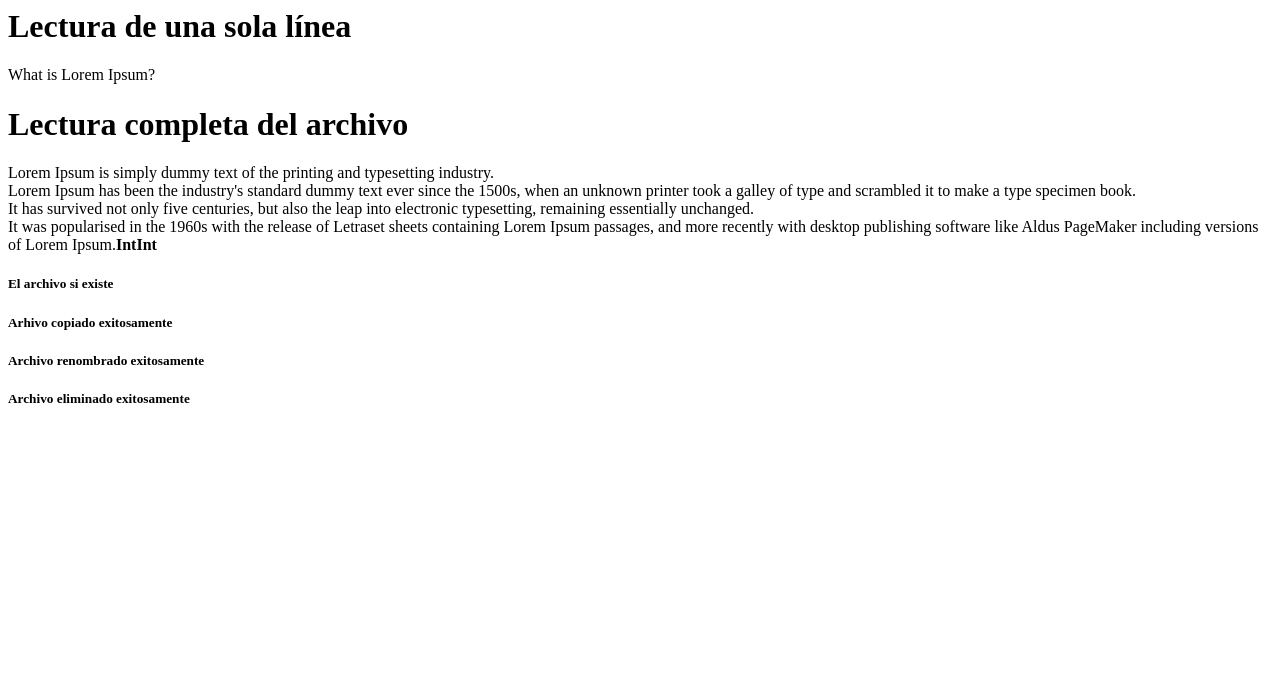
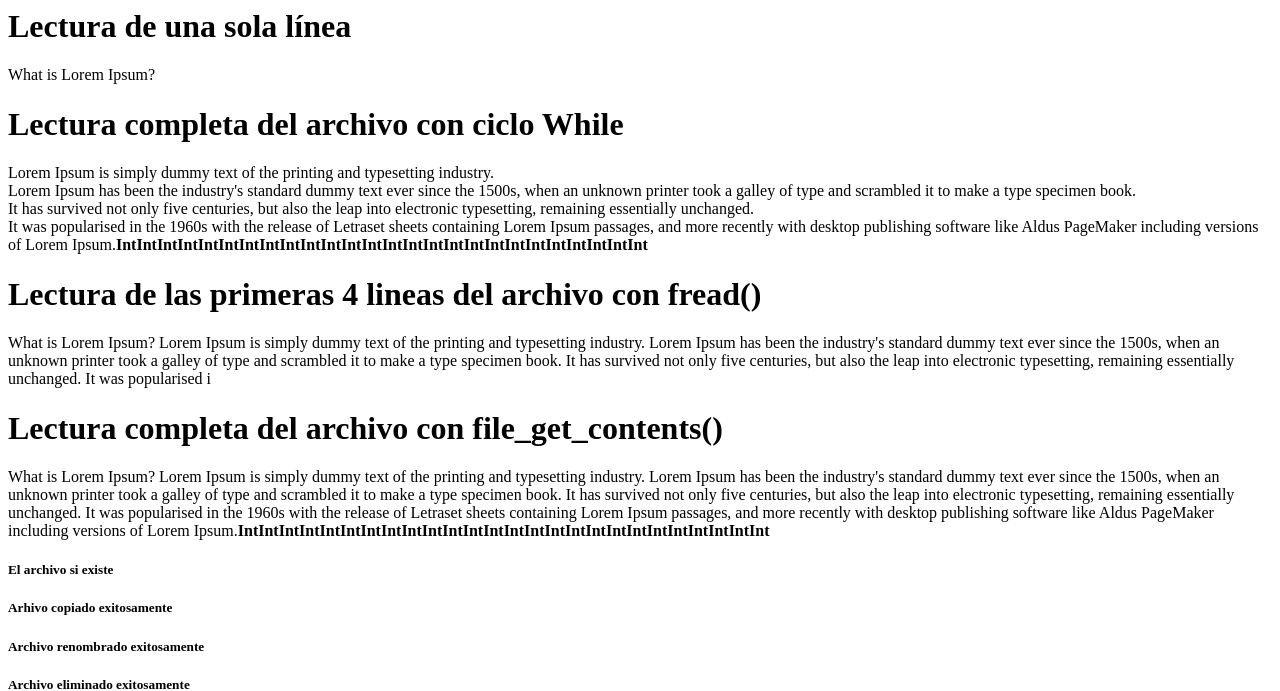
Before and after one commit to Robmargar/php-practicas, a PHP site: page / in a window 1280 px wide. Shown: the top 691 px of the page. Run offline with PHP 8.4, Linux system fonts and the light colour scheme.

Commit message:
en la carpeta Ficheros se colocan nuevas funciones de lectura de archivos y en Directorio se ejemplifica para crear y agregar archivos así como la comprobación de la existencia de los mismos

```diff
--- a/aprendiendo_PHP/PHP_profundidad/5_Ficheros/index.php
+++ b/aprendiendo_PHP/PHP_profundidad/5_Ficheros/index.php
@@ -2,10 +2,10 @@
 
 /* Archivos o Ficheros
     Vamos a aprender a :
-        * Abrir
-        * Leer
-        * Escribir
-        * Cerrar
+        * Abrir    = fopen('nombre_Archivo.extension', permisos)
+        * Leer     = fgets($nombre_Archivo)
+        * Escribir = fwrite()
+        * Cerrar   = fclose
     Los archivos o ficheros
 
     Primero abrimos el archivo con la funcion fopen("Nombre_archivo", "modo de apertura");
@@ -36,11 +36,33 @@ echo $contenidolin . "</br>";
 // Si mi archivo tiene más de una línea escrita debemos meter todo en un ciclo para leerlo todo y como
 // condicion del ciclo colocar la función feof("archivo_abierto").
 // feor()= (file endo of file)  nos dice mediante un booleanosi ya llegamos al final del arhcivo .
-echo "<h1> Lectura completa del archivo </h1>";
+echo "<h1> Lectura completa del archivo con ciclo While</h1>";
 while (!feof($archivo)) {
     $contenidoc = fgets($archivo);
     echo $contenidoc . "</br>";
 };
+
+// //Si quieres obtener varias líneas o alguna porción de estas, puedes emplear la función fread
+echo "<h1> Lectura de las primeras 4 lineas del archivo con fread()</h1>";
+$lineas = fopen("texto_Prueba.txt", "a+");
+if ($lineas) {
+    // lee todo el archivo utilizando el "filesize"
+    // $content = fread($lineas, filesize("texto_Prueba.txt"));
+    // lee la cantidad de carcteres que coloquemos
+    $content = fread($lineas, 411);
+    fclose($lineas);
+    echo $content;
+} else {
+    echo "Error al abrir archivo";
+};
+
+
+
+// Si quieres obtener el contenido entero de un archivo de una sola atacada, puedes emplear la función file_get_contents().
+echo "<h1> Lectura completa del archivo con file_get_contents()</h1>";
+echo file_get_contents("texto_Prueba.txt");
+
+
 
 //ESCRIBIMOS EN EL ARCHIVO
 // verificamos antes de escribir que nuestro modo de apertura nos permita poder escribir.
--- a/aprendiendo_PHP/PHP_profundidad/5_Ficheros/texto_Prueba.txt
+++ b/aprendiendo_PHP/PHP_profundidad/5_Ficheros/texto_Prueba.txt
@@ -2,4 +2,4 @@ What is Lorem Ipsum?
 Lorem Ipsum is simply dummy text of the printing and typesetting industry.
 Lorem Ipsum has been the industry's standard dummy text ever since the 1500s, when an unknown printer took a galley of type and scrambled it to make a type specimen book.
 It has survived not only five centuries, but also the leap into electronic typesetting, remaining essentially unchanged.
-It was popularised in the 1960s with the release of Letraset sheets containing Lorem Ipsum passages, and more recently with desktop publishing software like Aldus PageMaker including versions of Lorem Ipsum.<strong>Int</strong><strong>Int</strong>
+It was popularised in the 1960s with the release of Letraset sheets containing Lorem Ipsum passages, and more recently with desktop publishing software like Aldus PageMaker including versions of Lorem Ipsum.<strong>Int</strong><strong>Int</strong><strong>Int</strong><strong>Int</strong><strong>Int</strong><strong>Int</strong><strong>Int</strong><strong>Int</strong><strong>Int</strong><strong>Int</strong><strong>Int</strong><strong>Int</strong><strong>Int</strong><strong>Int</strong><strong>Int</strong><strong>Int</strong><strong>Int</strong><strong>Int</strong><strong>Int</strong><strong>Int</strong><strong>Int</strong><strong>Int</strong><strong>Int</strong><strong>Int</strong><strong>Int</strong><strong>Int</strong>
--- /dev/null
+++ b/aprendiendo_PHP/PHP_profundidad/6_Directorios/Carpeta_Prueba/prueba.txt
@@ -0,0 +1,3 @@
+Comienza con Linea 1
+Linea 2
+Termina con Linea 3
--- /dev/null
+++ b/aprendiendo_PHP/PHP_profundidad/6_Directorios/prueba.txt
@@ -0,0 +1,3 @@
+Comienza con Linea 1
+Linea 2
+Termina con Linea 3
```
Also changed, not shown: aprendiendo_PHP/PHP_profundidad/6_Directorios/index.php (+50 -0 lines), aprendiendo_PHP/PHP_profundidad/6_Directorios/Carpeta de Prueba/Manual_2.txt (added), 1 other file.
